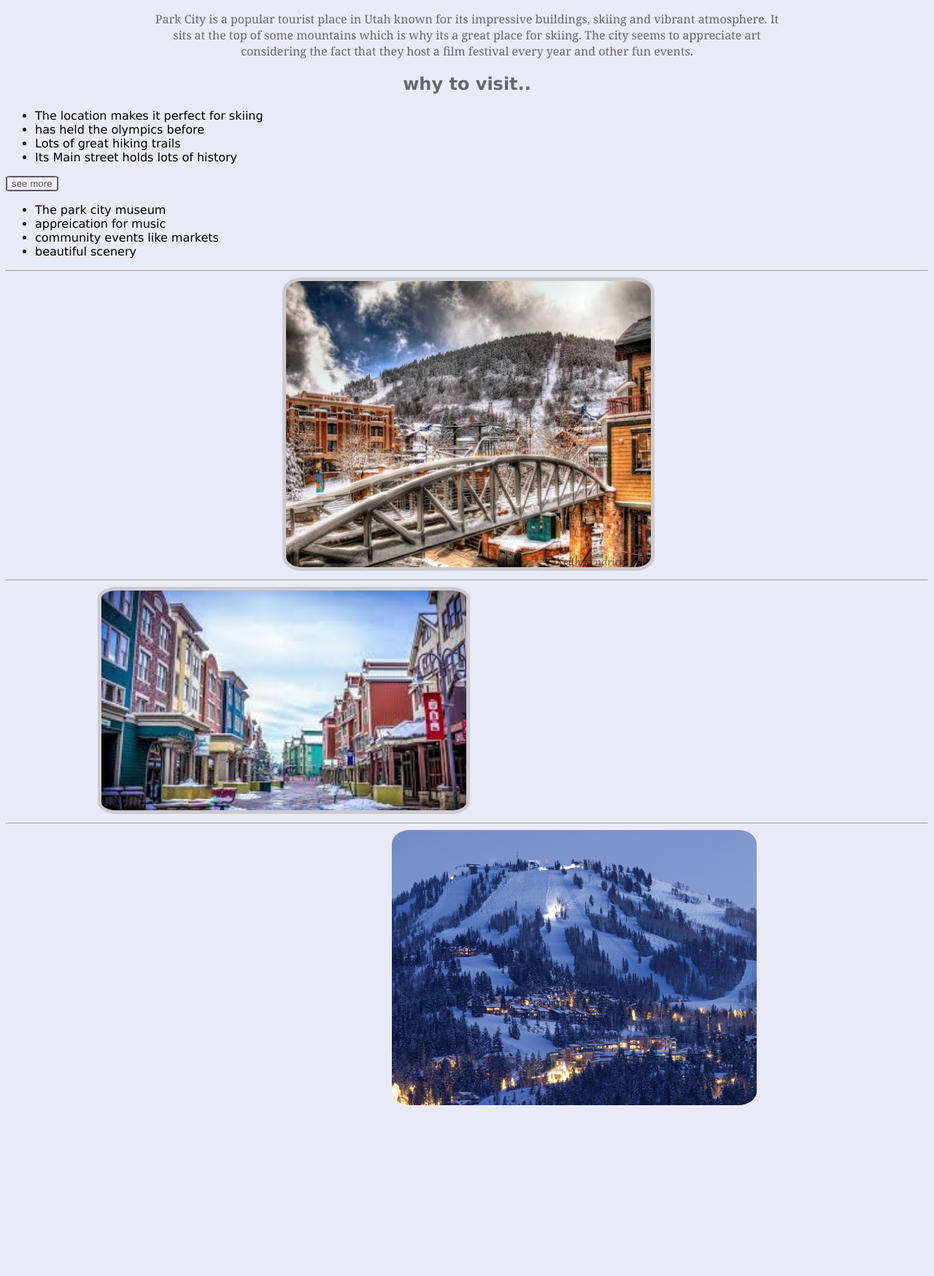
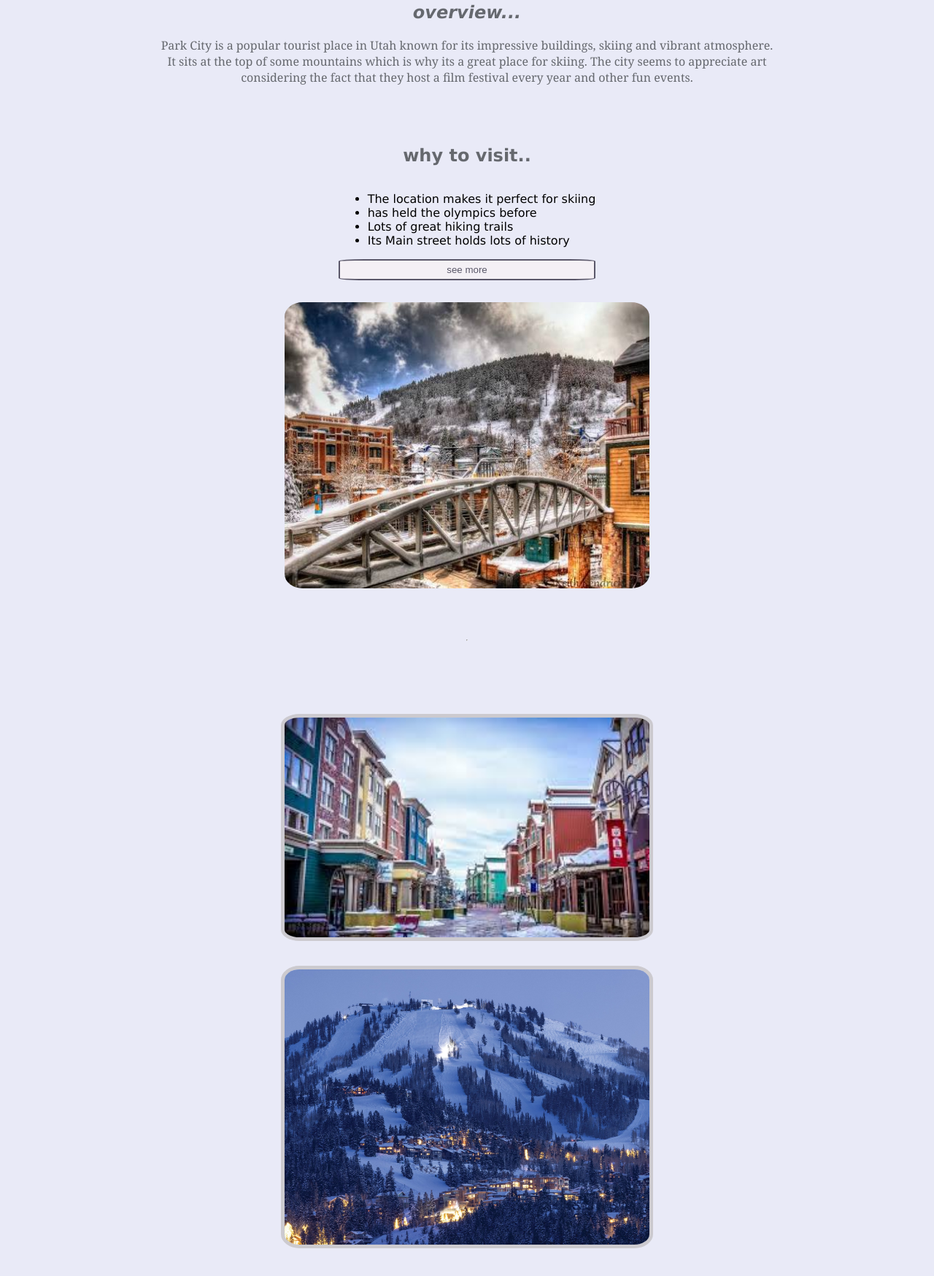
Before and after one commit to valeriesiu/vs_webdev, a plain HTML site: page staycation.html in a window 1280 px wide. Shown: the part 180-1928 px from the top of the page at 73% size. Before the commit the page ends 1706 px from the top, so only its background shows below. Drawn offline with Linux system fonts and the light colour scheme.

Commit message:
update d

```diff
--- a/staycation.html
+++ b/staycation.html
@@ -7,18 +7,25 @@
             body{
                 background-color:#e9eaf7;
                 font-family:'Lucida Sans', 'Lucida Sans Regular', 'Lucida Grande', 'Lucida Sans Unicode', Geneva, Verdana, sans-serif;
+                display: flex;
+                flex-direction: column;
+                align-items: center;
+                margin: 0;
+                padding: 20px;
+            }
 
-            }
 
             h1{
                 text-align: center;
                 color:#5a5769;
                 letter-spacing: 5px;
                 font-size:50px;
+
             }
             h2{
                 text-align: center;
                 color:#65686e;
+
             }
             .overview{
                 color:#65686e;
@@ -26,74 +33,57 @@
                 padding-left:200px;
                 padding-right:200px;
                 font-family:Georgia, 'Times New Roman', Times, serif;
-            .ul{
-                text-align: ;
             }
-            }
-            .pic1{
-                width:250px;
-                border:solid #cccacf;
-                border-width:5px;
-                border-radius: 5%;
-            }
-            .pic2{
-                width:250px;
-                border:solid #cccacf;
-                border-width:5px;
-                border-radius: 5%;
-            }
-            .seemore{
+            #seemore{
                 display: none;
-            }
-
-            .hotels{
-                padding-right:85%;
+                margin-top: 15px;
             }
             #button{
                 background-color: #f4f0f5;
-                border: solid 2px;
+                border: solid 2px #5a5769;
                 border-radius: 10%;
-                color:#5a5769
+                color:#5a5769;
+               padding:5px;
              }
-            .hr{
-                border:solid 5px;
-            }
+
             .city{
-                 width:500px;
-                border:solid #cccacf;
-                border-width:5px;
+                width: 500px;
                 border-radius: 5%;
-                flex-direction:row;
-                margin-left:30%;
-
+                margin-top:30px;
             }
             .city2{
-
-              width:500px;
-                border:solid #cccacf;
-                border-width:5px;
+                width: 500px;
+                border: solid #cccacf 5px;
                 border-radius: 5%;
-                flex-direction:row;
-                margin-left:10%;
+                margin:30px;
             }
             .ski{
-
-            width:500px;
-
+                width: 500px;
+              border: solid #cccacf 5px;
                 border-radius: 5%;
-            margin-left:30%;
+            }
+            .flex{
+                display: flex;
+                flex-direction: row;
+                flex-wrap: wrap;
+                align-items: center;
+                justify-content: center;
+                gap: 20%;
+                margin: 5% 0;
+          }
+            .list{
+                display: flex;
+                flex-direction: column;
             }
     </style>
-
 
     <script>
  function showHide(){
                 let item = document.getElementById("seemore")
 
-
              if(item.style.display == "block"){
                     item.style.display = "none"
-                    document.getElementById("button").innerHTML = "show more!"
+                    document.getElementById("button").innerHTML = "see more!!"
                 }else{
                     item.style.display = "block"
                     document.getElementById("button").innerHTML = "show less"
@@ -103,21 +93,18 @@ let images = [
             "pic1.jpg",
             "pic2.jpg"
             ]
-
-
             let currentimage = 0
-
 
             function rotate(){
                 currentimage = 1
                 document.getElementById("city").src = images[currentimage]
             }
 
-
             function rotateBack(){
                 currentimage = 0
                 document.getElementById("city").src = images[currentimage]
             }
+
 
     </script>
     </head>
@@ -128,6 +115,9 @@ let images = [
 <div class="overview">
     Park City is a popular tourist place in Utah known for its impressive buildings, skiing and vibrant atmosphere. It sits at the top of some mountains which is why its a great place for skiing. The city seems to appreciate art considering the fact that they host a film festival every year and other fun events.
 </div>
+
+<div class="flex">
+<div class="list">
 <h2>why to visit..</h2>
 <ul>
     <li>The location makes it perfect for skiing</li>
@@ -147,19 +137,20 @@ let images = [
     <li>beautiful scenery</li>
 </ul>
 </div>
-
-<hr>
-
+</div>
 
 <img src="pic1.jpg" alt="city" class="city" id="city"
     onmouseover="rotate()" onmouseout="rotateBack()">
+</div>
+
 <hr>
+<div class="flex">
 <div class="normpic">
-    <img src="normpic.jpg" alt="city2" class="city2" id="city2"
+    <img src="normpic.jpg" alt="city2" class="city2" id="city2">
 </div>
-<hr>
-<div class="ski">
-    <img src="ski.jpg" alt="ski" class="ski" id="ski"
+<div>
+    <img src="ski.jpg" alt="ski" class="ski" id="ski">
+</div>
 </div>
 </body>
 </html>
```
Lines whose indentation alone changed are shown as unchanged.
